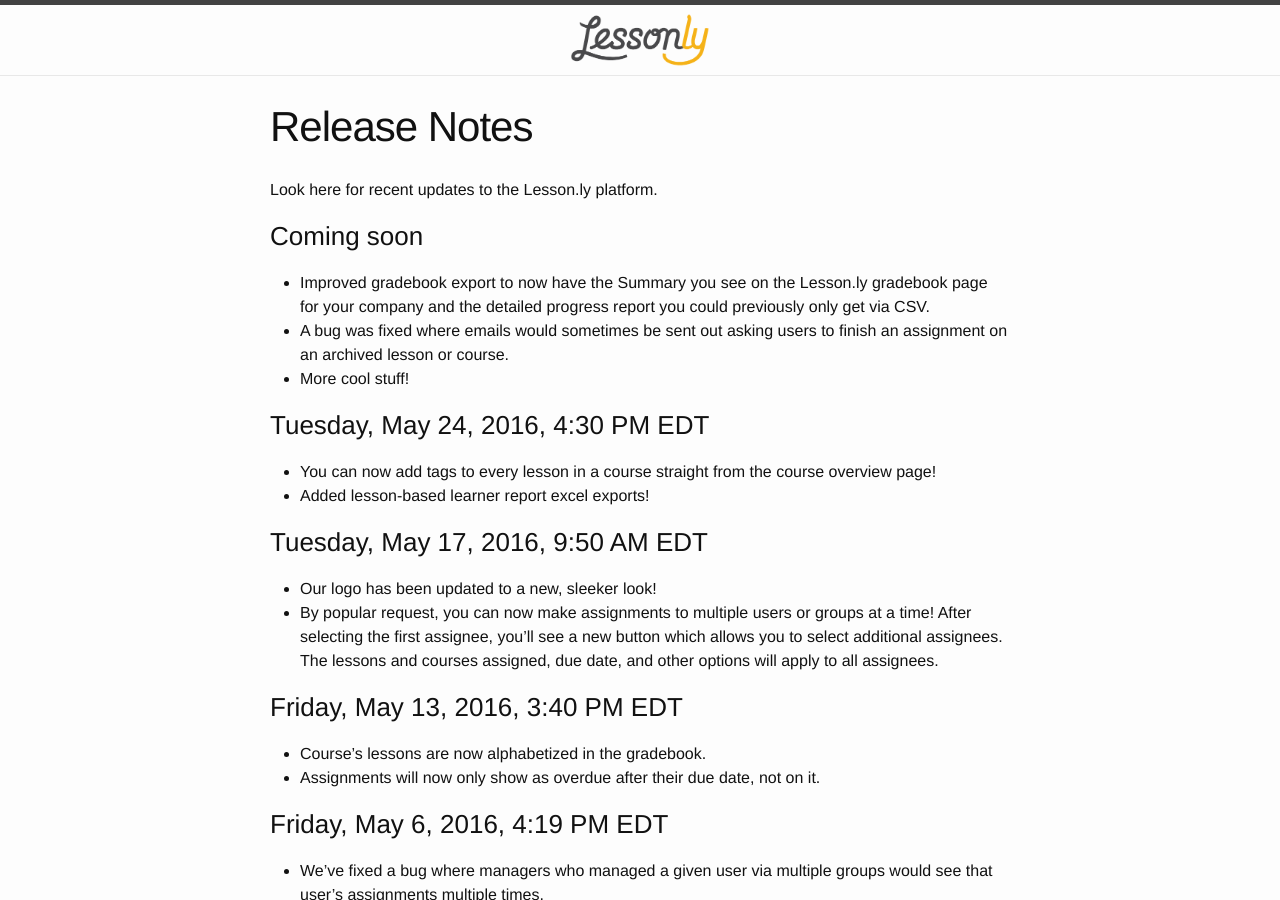
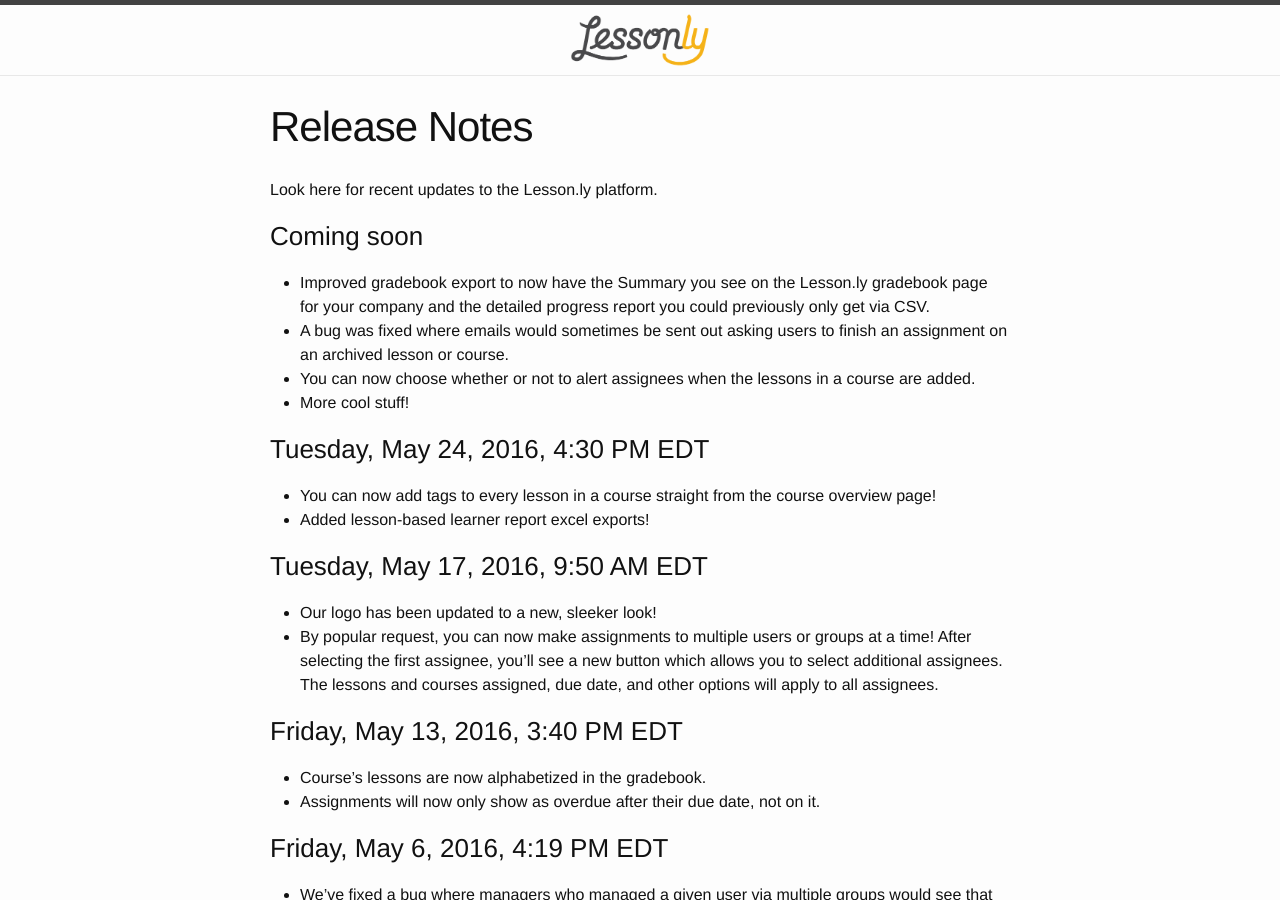
Before and after one commit to isabella232/lessonly.github.io, a Jekyll site: the page built from release-notes.md, in a window 1280 px wide and 900 px high. Built offline with Jekyll 4.4.1, drawn with Linux system fonts in a browser that asks for light colours.

Commit message:
Add #2472

```diff
--- a/release-notes.md
+++ b/release-notes.md
@@ -10,6 +10,7 @@
 
 - Improved gradebook export to now have the Summary you see on the Lesson.ly gradebook page for your company and the detailed progress report you could previously only get via CSV.
 - A bug was fixed where emails would sometimes be sent out asking users to finish an assignment on an archived lesson or course.
+- You can now choose whether or not to alert assignees when the lessons in a course are added.
 - More cool stuff!
 
 ### Tuesday, May 24, 2016, 4:30 PM EDT
```
